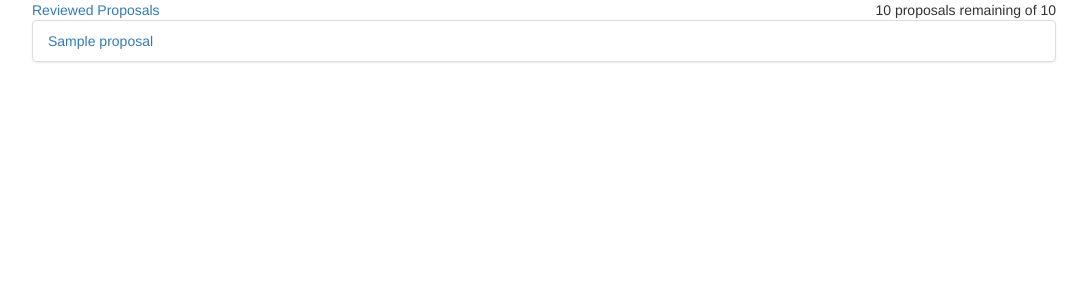
After one commit to PyconUK/voting, a Django app: template voting/templates/unreviewed_proposal_list.html in a window 1280 px wide. The commit adds this page. Shown: the top 300 px of the page, without its empty margins (96-1183 px from the left). Run offline with Django 3.2, Linux system fonts and the light colour scheme; the template is opened without the code that fills it: most values are stand-ins (such as "Sample title", 1, 10 or a date in 2020); some libraries are stand-ins or nearby versions.

Commit message:
Show list of unreviewed proposals

```diff
--- a/voting/templates/proposal_detail.html
+++ b/voting/templates/proposal_detail.html
@@ -5,6 +5,7 @@
 {% block content %}
 <div>
   <a href="{% url 'reviewed-proposals' %}">Reviewed Proposals</a>
+  <a href="{% url 'unreviewed-proposals' %}">Unreviewed Proposals</a>
   <span class="pull-right">{{ remaining }} proposals remaining of {{ total }}</span>
 </div>
 <h2>{{ proposal.title }}</h2>
--- a/voting/templates/reviewed_proposal_list.html
+++ b/voting/templates/reviewed_proposal_list.html
@@ -3,6 +3,10 @@
 
 {% block content %}
 {% if vote_list %}
+<div>
+  <a href="{% url 'unreviewed-proposals' %}">Unreviewed Proposals</a>
+  <span class="pull-right">{{ remaining }} proposals remaining of {{ total }}</span>
+</div>
 <h3>Your Reviewed Talks</h3>
 <p>Click on a talk title to change your vote.</p>
 <ul class="list-group">
--- /dev/null
+++ b/voting/templates/unreviewed_proposal_list.html
@@ -0,0 +1,20 @@
+{% extends 'base.html' %}
+
+
+{% block content %}
+<div>
+  <a href="{% url 'reviewed-proposals' %}">Reviewed Proposals</a>
+  <span class="pull-right">{{ remaining }} proposals remaining of {{ total }}</span>
+</div>
+{% if proposal_list %}
+<ul class="list-group">
+  {% for proposal in proposal_list %}
+  <li class="list-group-item">
+    <a href="{% url 'proposal-detail' pk=proposal.pk %}">{{ proposal.title }}</a>
+  </li>
+  {% endfor %}
+</ul>
+{% else %}
+<p>No more proposals!</p>
+{% endif %}
+{% endblock %}
--- a/voting/urls.py
+++ b/voting/urls.py
@@ -13,6 +13,7 @@ urlpatterns = [
 
     url(r'^$', Home.as_view(), name='home'),
     url(r'^reviewed/$', ReviewedProposals.as_view(), name='reviewed-proposals'),
+    url(r'^unreviewed/$', UnreviewedProposals.as_view(), name='unreviewed-proposals'),
 
     url(r'^proposals/(?P<pk>\w+)/', include([
         url(r'^$', ProposalDetail.as_view(), name='proposal-detail'),
--- a/voting/views.py
+++ b/voting/views.py
@@ -69,10 +69,10 @@ class ProposalVote(LoginRequiredMixin, View):
         return redirect('/')
 
 
-class RandomisedProposalList(LoginRequiredMixin, ListView):
+class UnreviewedProposals(LoginRequiredMixin, ListView):
     model = Proposal
     ordering = '?'
-    template_name = 'proposal_list.html'
+    template_name = 'unreviewed_proposal_list.html'
 
     def get_queryset(self):
         return super().get_queryset().exclude(vote__user=self.request.user)
```
Also changed, not shown: voting/templates/proposal_list.html (deleted, +0 -26 lines).
